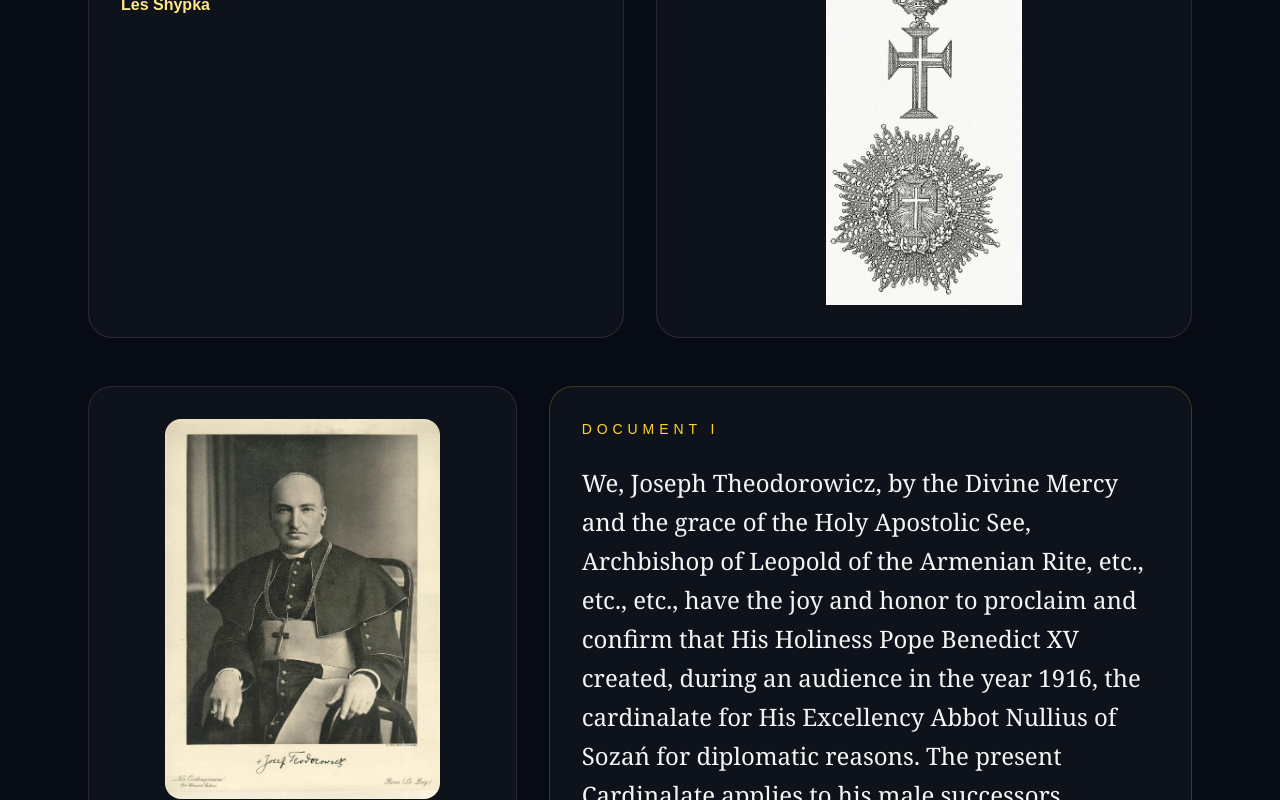
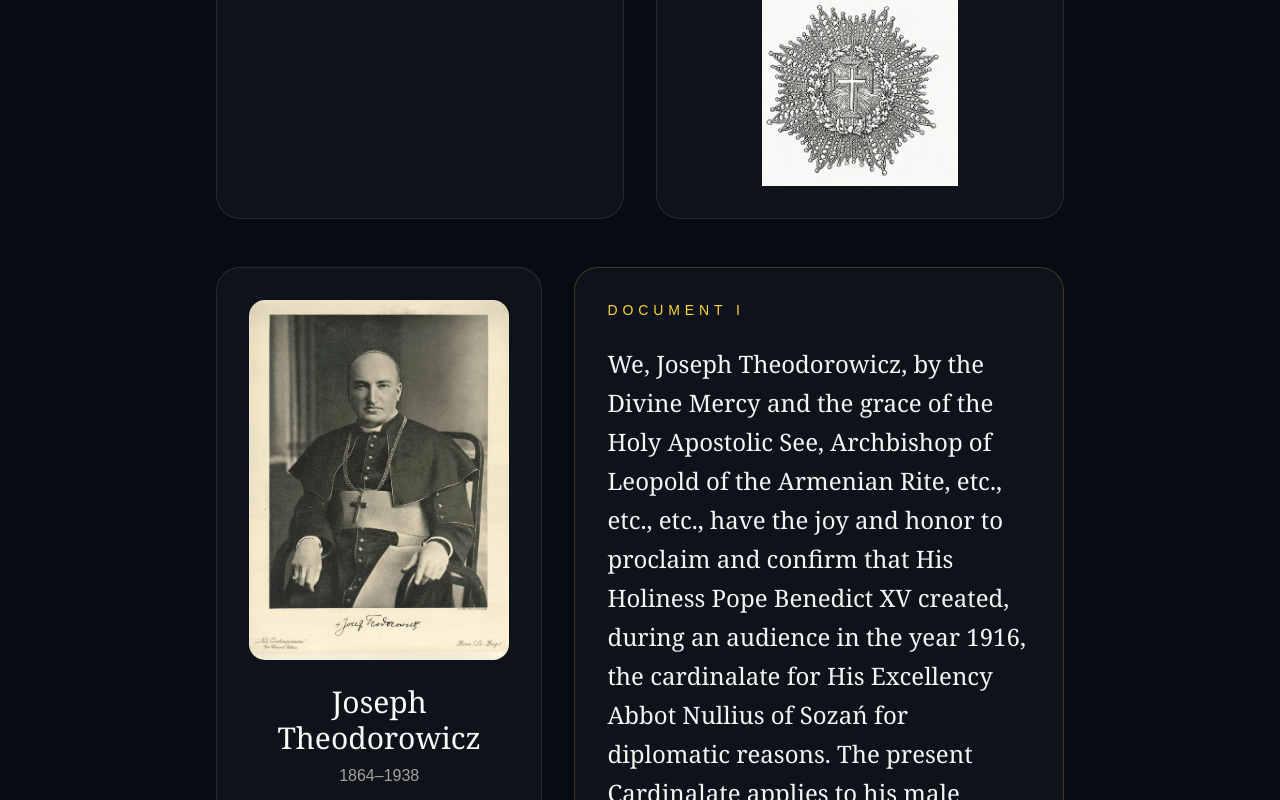
Before and after one commit to shypkaalex/lesshypka, a Next.js app: page /origin in a window 1280 px wide. Shown: the part 3719-4519 px from the top of the page. Built offline with nearby package versions, Linux system fonts and the light colour scheme.

Commit message:
Origin page v1.1 - House of Sozań and Witoszyński sections

```diff
--- a/app/origin/page.tsx
+++ b/app/origin/page.tsx
@@ -66,7 +66,7 @@
 
 
 
-      <section className="mx-auto max-w-6xl px-6 py-24">
+      <section className="mx-auto max-w-4xl px-6 py-24">
         <div className="mb-20">
   <h2 className="font-serif text-6xl text-amber-200">
     Witoszyński Family
@@ -131,7 +131,7 @@
         </div>
       </section>
 
-      <section className="mx-auto max-w-6xl px-6 py-24">
+      <section className="mx-auto max-w-4xl px-6 py-24">
         <div className="mb-20">
   <h1 className="font-serif text-7xl text-amber-200">
     House of Sozań
```
